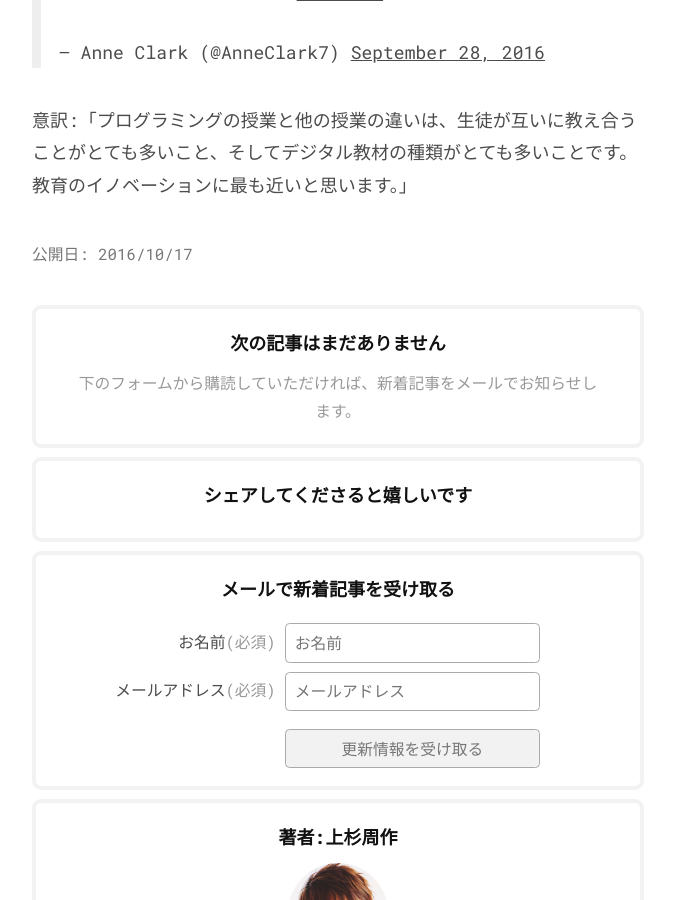
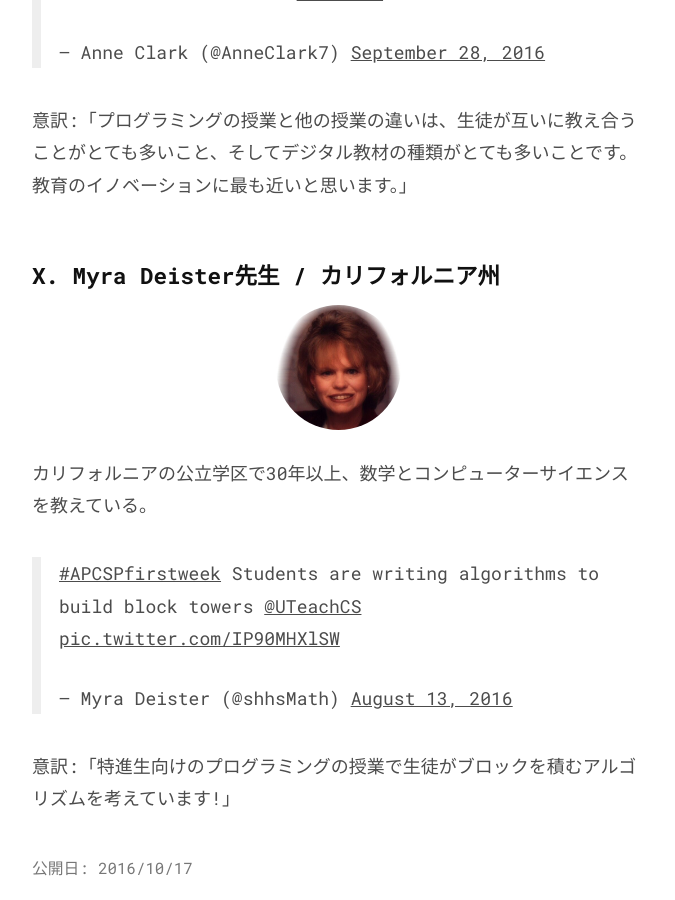
Before and after one commit to chibicode/senseicode, a Jekyll site: the page built from _posts/2016-10-15-100-programming-teachers.md, in a window 1280 px wide and 900 px high, scrolled down 31923 px. Shown: the whole window, without its empty margins (302-977 px from the left). Built offline with Jekyll 4.4.1, drawn with Linux system fonts in a browser that asks for light colours; comment, search, counter and statistics services are not loaded.

Commit message:
Add Myra

```diff
--- a/_posts/2016-10-15-100-programming-teachers.md
+++ b/_posts/2016-10-15-100-programming-teachers.md
@@ -583,19 +583,6 @@ Andrea先生と同じく、ミネソタ州の元国語(英語)の先生で、現
 
 意訳:「5年生の子たちと2進数を学んでいるところです!」
 
-
-
-
-
-
-
-
-
-
-
-
-
-
 ## X. Anne Clark先生 / インディアナ州
 
 <p style="text-align: center;">
@@ -608,3 +595,16 @@ Andrea先生と同じく、ミネソタ州の元国語(英語)の先生で、現
 <script async src="//platform.twitter.com/widgets.js" charset="utf-8"></script>
 
 意訳:「プログラミングの授業と他の授業の違いは、生徒が互いに教え合うことがとても多いこと、そしてデジタル教材の種類がとても多いことです。教育のイノベーションに最も近いと思います。」
+
+## X. Myra Deister先生 / カリフォルニア州
+
+<p style="text-align: center;">
+  <img src="/images/7/teachers/myra.jpg" width="125" style="border-radius: 100%; margin-top: 0; margin-bottom: 0;" />
+</p>
+
+カリフォルニアの公立学区で30年以上、数学とコンピューターサイエンスを教えている。
+
+<blockquote class="twitter-tweet" data-lang="en"><p lang="en" dir="ltr"><a href="https://twitter.com/hashtag/APCSPfirstweek?src=hash">#APCSPfirstweek</a> Students are writing algorithms to build block towers <a href="https://twitter.com/UTeachCS">@UTeachCS</a> <a href="https://t.co/IP90MHXlSW">pic.twitter.com/IP90MHXlSW</a></p>&mdash; Myra Deister (@shhsMath) <a href="https://twitter.com/shhsMath/status/764334651162759168">August 13, 2016</a></blockquote>
+<script async src="//platform.twitter.com/widgets.js" charset="utf-8"></script>
+
+意訳:「特進生向けのプログラミングの授業で生徒がブロックを積むアルゴリズムを考えています!」
```
Also changed, not shown: images/7/teachers/myra.jpg (added).
